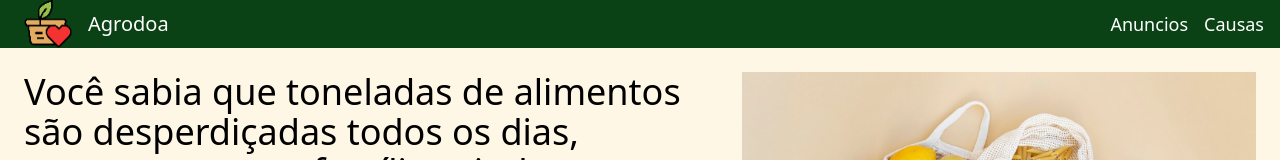
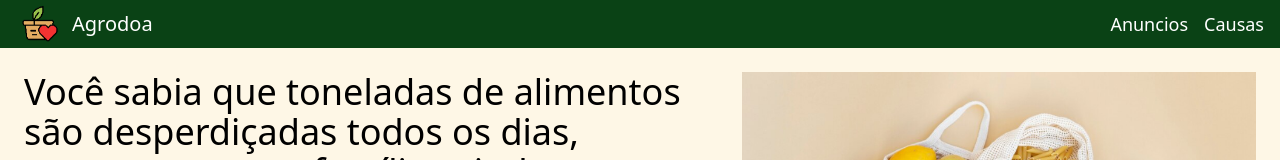
Before and after one commit to VerttB/agrodoa-frontend, a Next.js app: page / in a window 1280 px wide. Shown: the top 160 px of the page. Built offline with nearby package versions, Linux system fonts and the light colour scheme; no server answers; a web font is replaced by a local one.

Commit message:
style: diminuindo tamanho de logo

```diff
--- a/src/components/ui/header.tsx
+++ b/src/components/ui/header.tsx
@@ -35,7 +35,7 @@ export const Header = () => {
         onClick={() => router.push("/")}
         className="flex cursor-pointer items-center px-4"
       >
-        <Image src="/logo.png" height={64} width={64} alt="Logo imagem" />
+        <Image src="/logo.png" height={48} width={48} alt="Logo imagem" />
         <span className="font-sofia ml-2 text-xl">Agrodoa</span>
       </div>
     </header>
```
